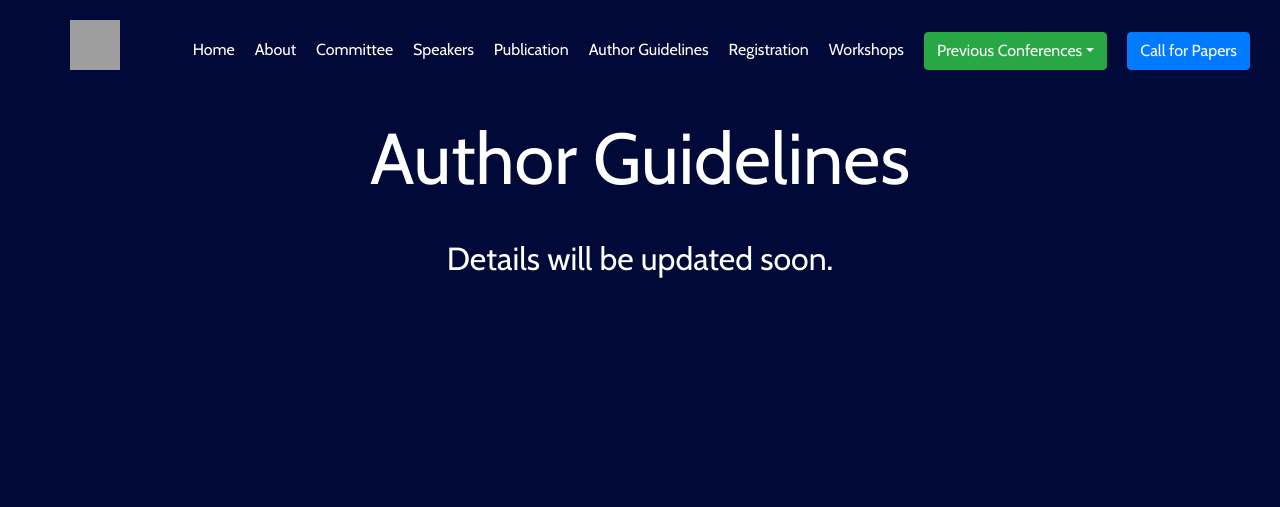
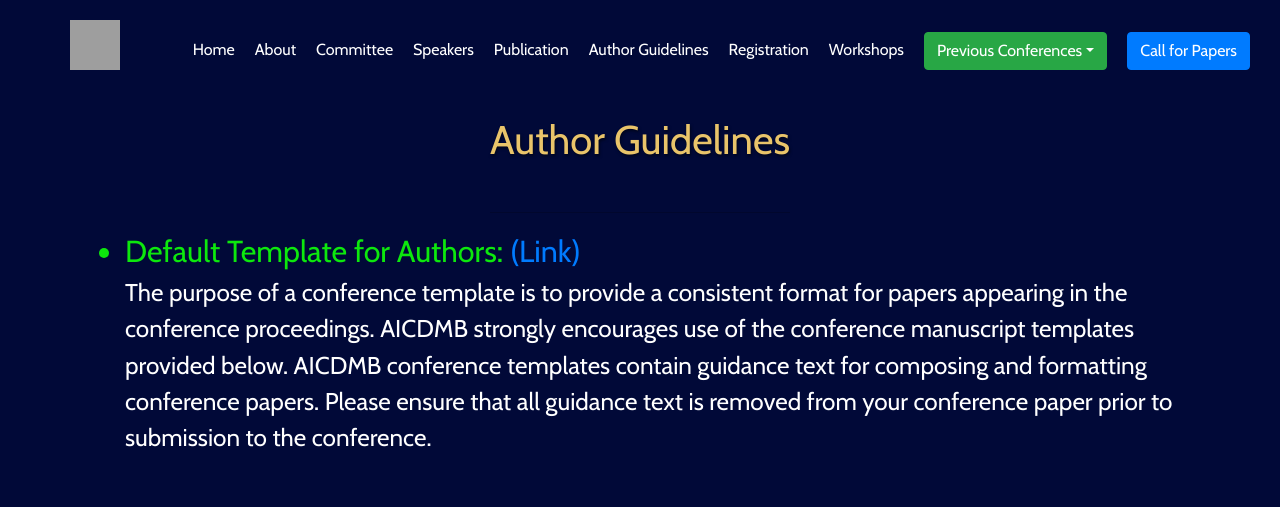
Before and after one commit to aniruddhabagal/AICDMB-2023, a React (Create React App) app: page /guidelines in a window 1280 px wide. Shown: the top 507 px of the page. Built offline with nearby package versions, Linux system fonts and the light colour scheme; grey boxes are pictures that could not be loaded.

Commit message:
Added author guidelines

```diff
--- a/src/Guidelines.jsx
+++ b/src/Guidelines.jsx
@@ -1,8 +1,8 @@
-import React from 'react'
-import './pubStyle.css'
-import Scopus from './assets/indexers/scopus_tbg.png'
-import Sjr from './assets/indexers/sjr.png'
-import Compendex from './assets/indexers/comp.png'
+import React from "react";
+import "./pubStyle.css";
+import Scopus from "./assets/indexers/scopus_tbg.png";
+import Sjr from "./assets/indexers/sjr.png";
+import Compendex from "./assets/indexers/comp.png";
 
 const Guidelines = () => {
   return (
@@ -10,13 +10,34 @@ const Guidelines = () => {
       <div className="container about-section pt-3 mb-5">
         {/* <h1 className="display-5 text-center">Publication</h1><hr className="ruler"/> */}
         <div className="div-bg-col">
-                    <p className="display-3 text-center">Author Guidelines</p>
-                    <hr className="ruler"/>
-                    <p className="text-custom text-center">Details will be updated soon.</p>
+          <h1 className="display-5 text-center mb-5">Author Guidelines</h1>
+          <hr className="ruler" />
+
+          <ul style={{ fontSize: "1.9em" }}>
+            <li className="color-green">
+              Default Template for Authors:{" "}
+              <a
+                href="https://typeset.io/formats/taylor-and-francis/default-template-for-taylor-and-francis-articles/59bc5844a98aaefd7bcb6b2844fe7c91"
+                target="_blank"
+              >
+                {" "}
+                (Link)
+              </a>
+            </li>
+            <p className="" style={{ fontSize: "0.8em" }}>
+              The purpose of a conference template is to provide a consistent
+              format for papers appearing in the conference proceedings. AICDMB
+              strongly encourages use of the conference manuscript templates
+              provided below. AICDMB conference templates contain guidance text
+              for composing and formatting conference papers. Please ensure that
+              all guidance text is removed from your conference paper prior to
+              submission to the conference.
+            </p>
+          </ul>
         </div>
       </div>
     </div>
   );
-}
+};
 
 export default Guidelines;
--- a/src/pubStyle.css
+++ b/src/pubStyle.css
@@ -15,7 +15,7 @@
 }
 
 .text-custom {
-  font-size: 2em;
+  font-size: 1.95em;
 }
 
 .color-yellow {
```
Lines whose indentation alone changed are shown as unchanged.
